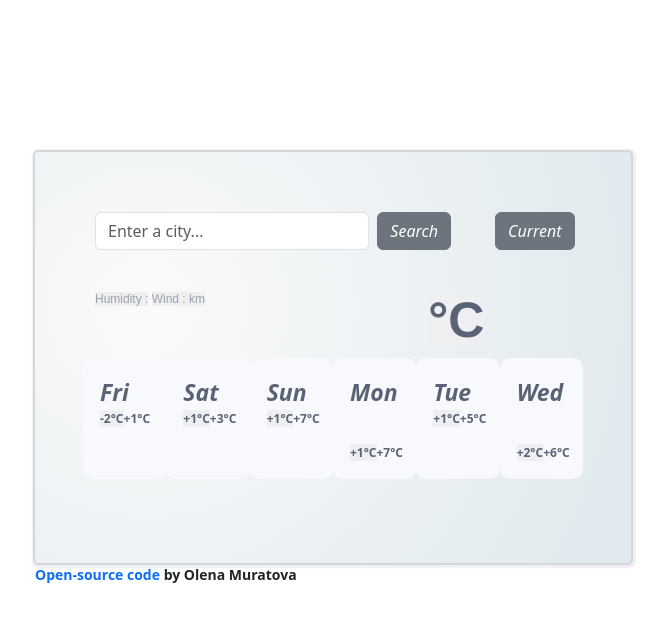
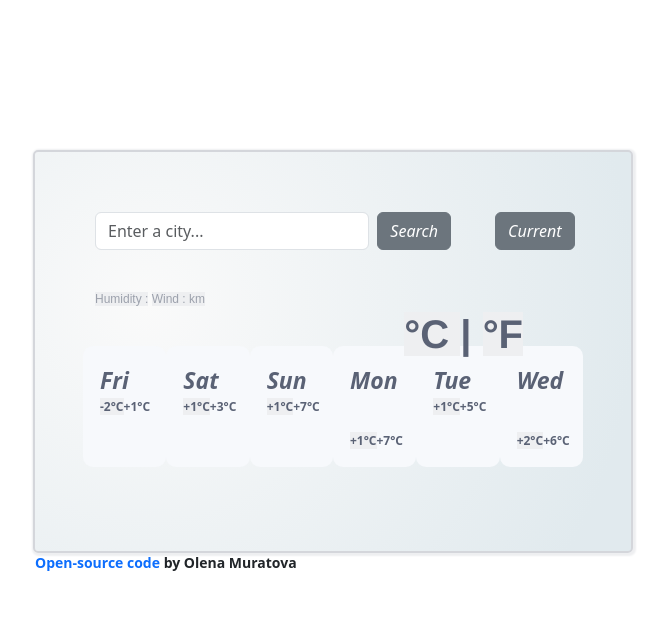
Before and after one commit to elly-allexa/users-repository-to-work, a plain HTML site: page index.html in a window 1280 px wide. Shown: the whole page, without its empty margins (307-974 px from the left). Drawn offline with nearby package versions, Linux system fonts and the light colour scheme.

Commit message:
Updated the styles.css

```diff
--- a/index.html
+++ b/index.html
@@ -59,7 +59,7 @@
           <section class="temperature">
             <h2>
               <span id="temp"></span>
-              <span> °C </span>
+              <span> °C </span> | <span> °F </span>
             </h2>
           </section>
         </div>
--- a/src/styles.css
+++ b/src/styles.css
@@ -27,7 +27,11 @@ span {
 }
 
 .temperature h2 {
-  font-size: 50px;
+  position: relative;
+  font-size: 40px;
+  right: 24px;
+  bottom: -20px;
+  min-width: 300px;
   padding: 40px 0px 0px 0px;
   color: rgb(90, 98, 117);
   font-family: "Cerebri Sans", Helvetica, Arial, sans-serif;
@@ -53,7 +57,8 @@ span {
 
 .icon-style {
   position: relative;
-  top: 12px;
+  top: 17px;
+  right: 10px;
 }
 
 .current-city {
```
